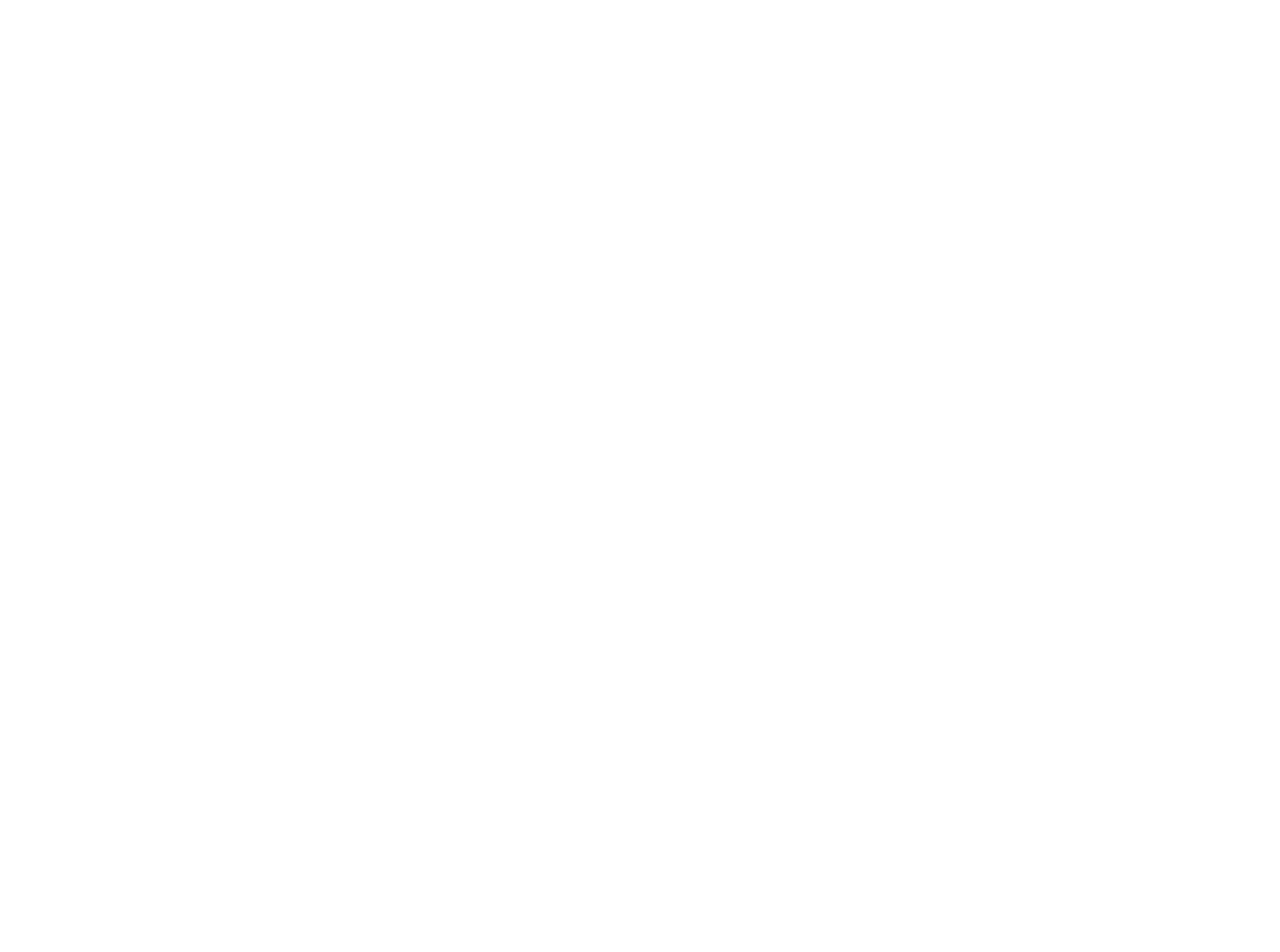
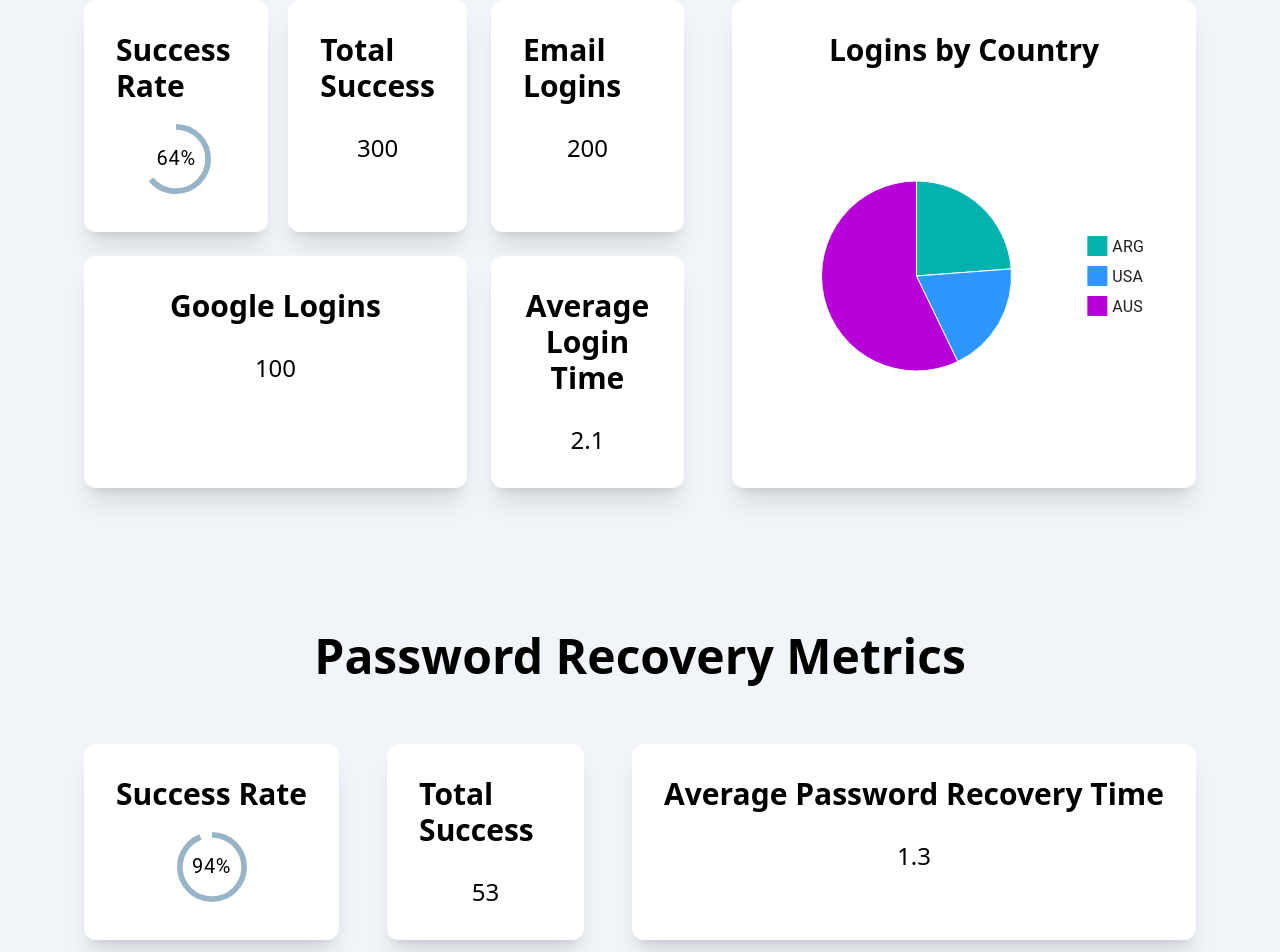
Before and after one commit to TwitSnap-grupo2/TwitSnap-Backoffice, a React (Vite) app: page /dashboard/metrics in a window 1280 px wide. Shown: the part 1000-1952 px from the top of the page. Before the commit the page ends 864 px from the top, so only its background shows below. Built offline with nearby package versions, Linux system fonts and the light colour scheme; no server answers; sample sign-in values are in the browser's storage.

Commit message:
feat: login and password retrieving metrics

```diff
--- a/src/screens/Metrics.tsx
+++ b/src/screens/Metrics.tsx
@@ -1,6 +1,11 @@
 // import { LineChart } from "@mui/x-charts/LineChart";
 import { PieChart } from "@mui/x-charts/PieChart";
-import { LocationData, registrationData } from "../utils/data";
+import {
+  LocationData,
+  loginData,
+  passwordRecoveryData,
+  registrationData,
+} from "../utils/data";
 import { Box, CircularProgress, Typography } from "@mui/material";
 
 // totalSuccess: 150,
@@ -110,6 +115,137 @@ const Metrics = () => {
           </div>
         </div>
       </div>
+      <div className="rounded-xl p-10">
+        <h1 className="font-semibold text-5xl text-center mb-10">
+          Login Metrics
+        </h1>
+        <div className="flex gap-12 p-6">
+          <div className="grid grid-flow-col grid-rows-2 gap-6">
+            <div className="flex gap-5 flex-1">
+              <div className=" bg-white p-8 flex flex-col items-center gap-5 rounded-xl shadow-xl">
+                <h2 className="text-3xl font-semibold">Success Rate</h2>
+                <Box sx={{ position: "relative", display: "inline-flex" }}>
+                  <CircularProgress
+                    size={70}
+                    variant="determinate"
+                    value={Math.round(loginData.successRate * 100)}
+                  />
+                  <Box
+                    sx={{
+                      top: 0,
+                      left: 0,
+                      bottom: 0,
+                      right: 0,
+                      position: "absolute",
+                      display: "flex",
+                      alignItems: "center",
+                      justifyContent: "center",
+                    }}
+                  >
+                    <Typography
+                      variant="caption"
+                      component="div"
+                      fontSize={20}
+                    >{`${Math.round(
+                      loginData.successRate * 100
+                    )}%`}</Typography>
+                  </Box>
+                </Box>{" "}
+              </div>
+              <div className="bg-white flex flex-col p-8 rounded-xl items-center gap-7 flex-1 shadow-xl">
+                <h2 className="text-3xl font-semibold ">Total Success</h2>
+                <p className="text-2xl font-medium ">
+                  {loginData.totalSuccess}
+                </p>
+              </div>
+            </div>
+            <div className="bg-white flex flex-col p-8 rounded-xl items-center gap-7 shadow-xl">
+              <h2 className="text-3xl font-semibold text-center">
+                Google Logins
+              </h2>
+              <p className="text-2xl font-medium ">{loginData.googleCount}</p>
+            </div>
+            <div className="bg-white flex flex-col p-8 rounded-xl items-center gap-7 shadow-xl">
+              <h2 className="text-3xl font-semibold ">Email Logins</h2>
+              <p className="text-2xl font-medium ">{loginData.emailCount}</p>
+            </div>
+            <div className="bg-white p-8 flex flex-col items-center gap-7 rounded-xl shadow-xl">
+              <h2 className="text-3xl font-semibold text-center">
+                Average Login Time
+              </h2>
+              <p className="text-2xl font-medium text-center">
+                {loginData.averageLoginTime}
+              </p>
+            </div>
+          </div>
+          <div className="bg-white flex flex-col p-8 rounded-xl items-center gap-7 shadow-xl">
+            <h2 className="text-3xl font-semibold ">Logins by Country </h2>
+            <PieChart
+              series={[
+                {
+                  data: parseLocationData(loginData.locationCount),
+                },
+              ]}
+              width={400}
+              height={200}
+            />{" "}
+          </div>
+        </div>
+      </div>
+      <div className="rounded-xl p-10">
+        <h1 className="font-semibold text-5xl text-center mb-10">
+          Password Recovery Metrics
+        </h1>
+        <div className="flex gap-12 p-6">
+          {/* <div className="grid grid-flow-col grid-rows-2 gap-6"> */}
+          {/* <div className=""> */}
+          {/* <div className="flex gap-5 flex-1"> */}
+          <div className=" bg-white p-8 flex flex-col items-center gap-5 rounded-xl shadow-xl">
+            <h2 className="text-3xl font-semibold">Success Rate</h2>
+            <Box sx={{ position: "relative", display: "inline-flex" }}>
+              <CircularProgress
+                size={70}
+                variant="determinate"
+                value={Math.round(passwordRecoveryData.successRate * 100)}
+              />
+              <Box
+                sx={{
+                  top: 0,
+                  left: 0,
+                  bottom: 0,
+                  right: 0,
+                  position: "absolute",
+                  display: "flex",
+                  alignItems: "center",
+                  justifyContent: "center",
+                }}
+              >
+                <Typography
+                  variant="caption"
+                  component="div"
+                  fontSize={20}
+                >{`${Math.round(
+                  passwordRecoveryData.successRate * 100
+                )}%`}</Typography>
+              </Box>
+            </Box>{" "}
+          </div>
+          <div className="bg-white flex flex-col p-8 rounded-xl items-center gap-7 flex-1 shadow-xl">
+            <h2 className="text-3xl font-semibold ">Total Success</h2>
+            <p className="text-2xl font-medium ">
+              {passwordRecoveryData.totalSuccess}
+            </p>
+          </div>
+          <div className="bg-white p-8 flex flex-col items-center gap-7 rounded-xl shadow-xl">
+            <h2 className="text-3xl font-semibold text-center">
+              Average Password Recovery Time
+            </h2>
+            <p className="text-2xl font-medium text-center">
+              {passwordRecoveryData.averageRecoverPasswordTime}
+            </p>
+          </div>
+        </div>
+      </div>
     </div>
   );
 };
--- a/src/utils/data.ts
+++ b/src/utils/data.ts
@@ -24,3 +24,37 @@ export const registrationData: RegistrationData = {
   emailCount: 100,
   googleCount: 50,
 };
+
+type LoginData = {
+  totalSuccess: number;
+  successRate: number;
+  averageLoginTime: number;
+  locationCount: LocationData[];
+  emailCount: number;
+  googleCount: number;
+};
+
+export const loginData: LoginData = {
+  totalSuccess: 300,
+  successRate: 0.6434,
+  averageLoginTime: 2.1,
+  locationCount: [
+    { location: "ARG", res: 25 },
+    { location: "USA", res: 20 },
+    { location: "AUS", res: 60 },
+  ],
+  emailCount: 200,
+  googleCount: 100,
+};
+
+type PasswordRecoveryData = {
+  totalSuccess: number;
+  successRate: number;
+  averageRecoverPasswordTime: number;
+};
+
+export const passwordRecoveryData: PasswordRecoveryData = {
+  totalSuccess: 53,
+  successRate: 0.94,
+  averageRecoverPasswordTime: 1.3,
+};
```
